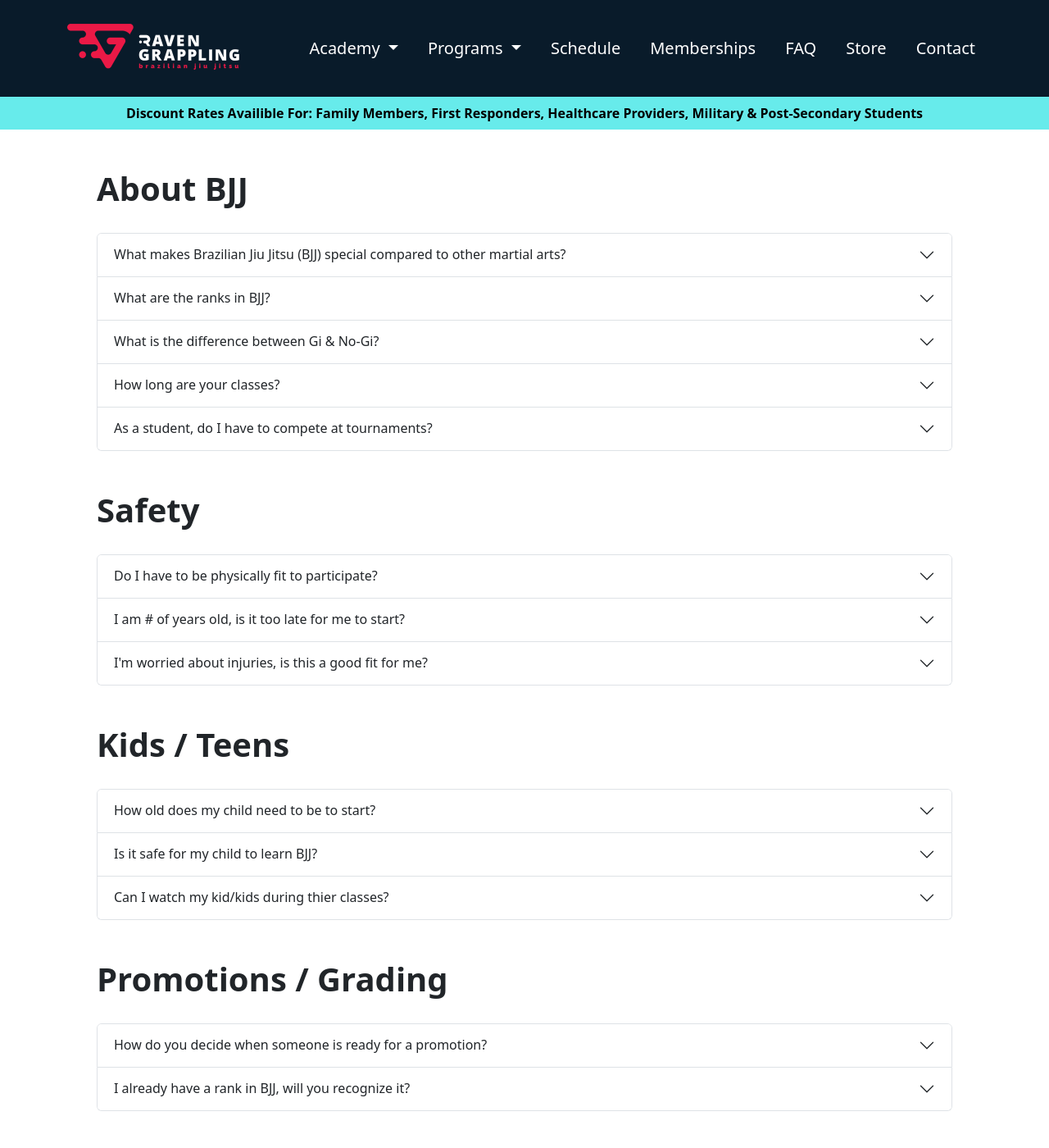
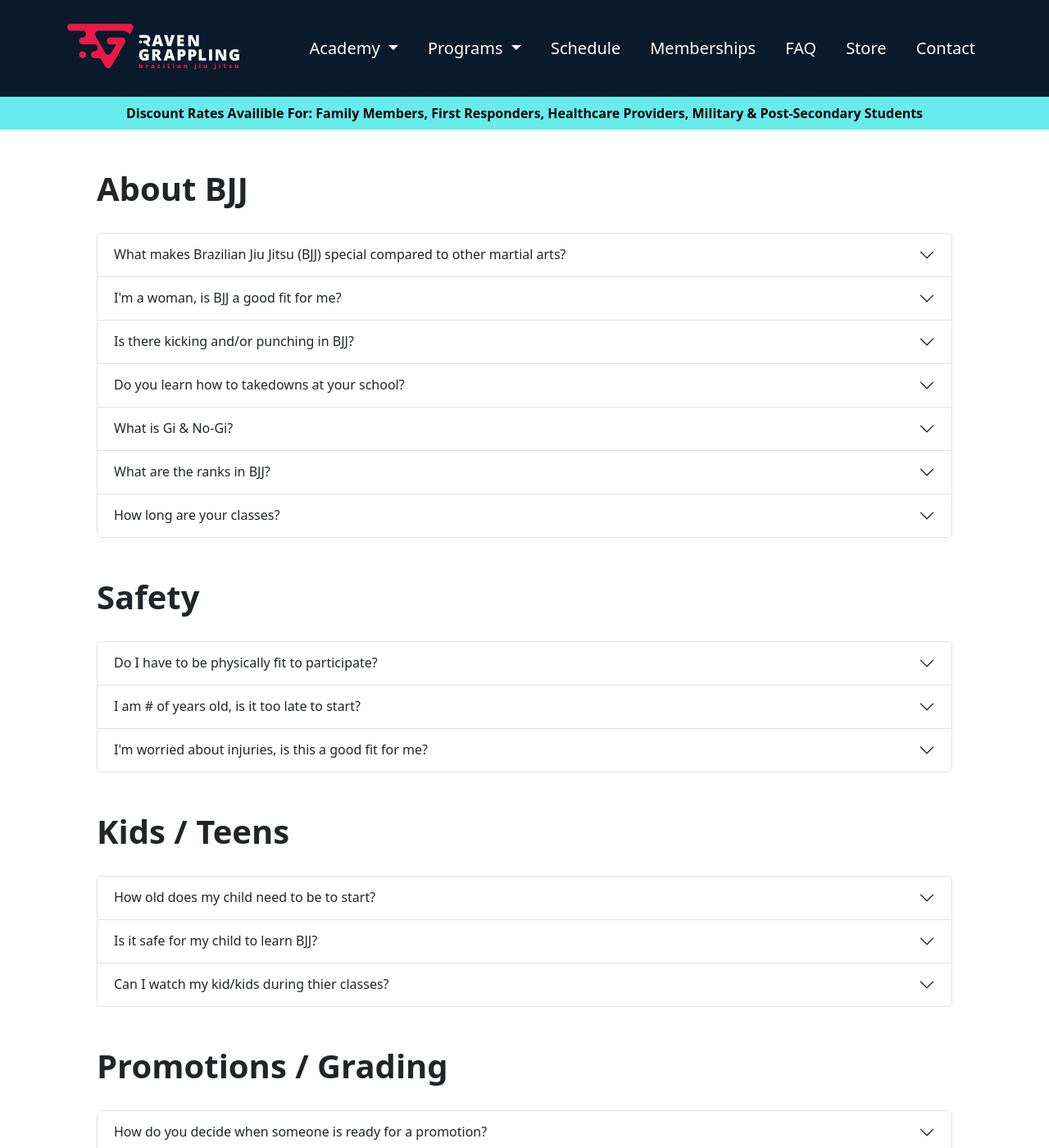
Before and after one commit to RavenGrappling/RavenGrappling.github.io, a Jekyll site: the page built from faq.md, in a window 1280 px wide and 1400 px high. Shown: the whole window at 82% size. Built offline with Jekyll 4.4.1, drawn with Linux system fonts in a browser that asks for light colours; some of the changed text lies outside the part shown.

Commit message:
Update faq.md

```diff
--- a/faq.md
+++ b/faq.md
@@ -18,11 +18,10 @@
       <div id="faq-about-body-1" class="accordion-collapse collapse" aria-labelledby="faq-about-header-1" data-bs-parent="#faq-about">
         <div class="accordion-body">
           <p>
-            BJJ is one of the best martial arts for self-defence, because it teaches you how to overcome bigger and stronger opponents using techniques that actually work!
+            BJJ is one of the only martial arts to be proven to be effective in real-life situations, because it teaches how to overcome bigger and stronger opponents using techniques that actually work!
           </p>
           <p>
-            Also, unlike other martial arts, BJJ does not encourage escalation of force/violence, unless it is absolutely necessary. Instead, you learn how to keep yourself
-            safe, while being in control of the situation.
+          It's also perfect fit for women, children and anyone else looking to start their martial arts journey, as classes are always aimed at providing an engaging, safe, and welcoming atmosphere.
           </p>
         </div>
       </div>
@@ -31,10 +30,76 @@
     <div class="accordion-item">
       <h2 class="accordion-header" id="faq-about-header-2">
         <button class="accordion-button collapsed" type="button" data-bs-toggle="collapse" data-bs-target="#faq-about-body-2" aria-expanded="false" aria-controls="faq-about-body-2">
+          I'm a woman, is BJJ a good fit for me?
+        </button>
+      </h2>
+      <div id="faq-about-body-2" class="accordion-collapse collapse" aria-labelledby="faq-about-header-3" data-bs-parent="#faq-about">
+        <div class="accordion-body">
+          <p>
+            Absolutely! BJJ is the single most effective martial art for women to learn. It will teach you self-defence techniques in a way that empowers you to be in control, so that you can gain the confidence in your ability to protect yourself if ever in danager.
+          </p>
+        </div>
+      </div>
+    </div>
+
+    <div class="accordion-item">
+      <h2 class="accordion-header" id="faq-about-header-3">
+        <button class="accordion-button collapsed" type="button" data-bs-toggle="collapse" data-bs-target="#faq-about-body-3" aria-expanded="false" aria-controls="faq-about-body-3">
+          Is there kicking and/or punching in BJJ?
+        </button>
+      </h2>
+      <div id="faq-about-body-3" class="accordion-collapse collapse" aria-labelledby="faq-about-header-3" data-bs-parent="#faq-about">
+        <div class="accordion-body">
+          <p>
+            No. BJJ is a grappling-based martial art that teaches how to use techniques that allow to either control or escapse the fight/situation, without needing to use additional force (submissions) unless given no other choice.
+          </p>
+        </div>
+      </div>
+    </div>
+
+    <div class="accordion-item">
+      <h2 class="accordion-header" id="faq-about-header-4">
+        <button class="accordion-button collapsed" type="button" data-bs-toggle="collapse" data-bs-target="#faq-about-body-4" aria-expanded="false" aria-controls="faq-about-body-4">
+          Do you learn how to takedowns at your school?
+        </button>
+      </h2>
+      <div id="faq-about-body-4" class="accordion-collapse collapse" aria-labelledby="faq-about-header-3" data-bs-parent="#faq-about">
+        <div class="accordion-body">
+          <p>
+            Yes. Everyone in both the Kids/Teens and Adult Programs will learn how to take people down, using both wrestling and Judo techniques.
+          </p>
+        </div>
+      </div>
+    </div>
+
+    <div class="accordion-item">
+      <h2 class="accordion-header" id="faq-about-header-5">
+        <button class="accordion-button collapsed" type="button" data-bs-toggle="collapse" data-bs-target="#faq-about-body-5" aria-expanded="false" aria-controls="faq-about-body-5">
+          What is Gi & No-Gi?
+        </button>
+      </h2>
+      <div id="faq-about-body-5" class="accordion-collapse collapse" aria-labelledby="faq-about-header-5" data-bs-parent="#faq-about">
+        <div class="accordion-body">
+          <p>
+            Gi or commonly referred to as Kimono, is when you wear the traditional uniform, which consists of a jacket, pants and a ranked belt.
+          </p>
+          <p>
+            No-Gi is when a practitioner wears a rashguard/t-shirt and shorts, without a belt showing their rank.
+          </p>
+          <p>
+            When it comes to practice, the fundamental movements are the same for both. However, the amount of techniques and the way they are performed can have different variations.
+          </p>
+        </div>
+      </div>
+    </div>
+
+    <div class="accordion-item">
+      <h2 class="accordion-header" id="faq-about-header-6">
+        <button class="accordion-button collapsed" type="button" data-bs-toggle="collapse" data-bs-target="#faq-about-body-6" aria-expanded="false" aria-controls="faq-about-body-6">
           What are the ranks in BJJ?
         </button>
       </h2>
-      <div id="faq-about-body-2" class="accordion-collapse collapse" aria-labelledby="faq-about-header-2" data-bs-parent="#faq-about">
+      <div id="faq-about-body-6" class="accordion-collapse collapse" aria-labelledby="faq-about-header-6" data-bs-parent="#faq-about">
         <div class="accordion-body">
           <p>
             The adults ranks are (16+): White -> Blue -> Purple -> Brown -> Black.
@@ -53,52 +118,18 @@
     </div>
 
     <div class="accordion-item">
-      <h2 class="accordion-header" id="faq-about-header-3">
-        <button class="accordion-button collapsed" type="button" data-bs-toggle="collapse" data-bs-target="#faq-about-body-3" aria-expanded="false" aria-controls="faq-about-body-3">
-          What is the difference between Gi & No-Gi?
-        </button>
-      </h2>
-      <div id="faq-about-body-3" class="accordion-collapse collapse" aria-labelledby="faq-about-header-3" data-bs-parent="#faq-about">
-        <div class="accordion-body">
-          <p>
-            Gi or commonly referred to as Kimono, is when you wear the traditional uniform, which consists of a jacket, pants and a ranked belt.
-          </p>
-          <p>
-            No-Gi is when a practitioner wears a rashguard/t-shirt and shorts, without a belt showing their rank.
-          </p>
-          <p>
-            When it comes to practice, the fundamental movements are the same for both. However, the amount of techniques and the way they are performed can differ from Gi and No-Gi.
-          </p>
-        </div>
-      </div>
-    </div>
-
-    <div class="accordion-item">
-      <h2 class="accordion-header" id="faq-about-header-4">
-        <button class="accordion-button collapsed" type="button" data-bs-toggle="collapse" data-bs-target="#faq-about-body-4" aria-expanded="false" aria-controls="faq-about-body-4">
+      <h2 class="accordion-header" id="faq-about-header-7">
+        <button class="accordion-button collapsed" type="button" data-bs-toggle="collapse" data-bs-target="#faq-about-body-7" aria-expanded="false" aria-controls="faq-about-body-7">
           How long are your classes?
         </button>
       </h2>
-      <div id="faq-about-body-4" class="accordion-collapse collapse" aria-labelledby="faq-about-header-3" data-bs-parent="#faq-about">
+      <div id="faq-about-body-7" class="accordion-collapse collapse" aria-labelledby="faq-about-header-7" data-bs-parent="#faq-about">
         <div class="accordion-body">
           <p>
-            Our classes are generally 1 hour long. The only class that is 1.5 hours long, is the Advanced program.
+            Our classes are generally 1 hour long, for all the programs.
           </p>
-        </div>
-      </div>
-    </div>
-
-    <div class="accordion-item">
-      <h2 class="accordion-header" id="faq-about-header-5">
-        <button class="accordion-button collapsed" type="button" data-bs-toggle="collapse" data-bs-target="#faq-about-body-5" aria-expanded="false" aria-controls="faq-about-body-5">
-          As a student, do I have to compete at tournaments?
-        </button>
-      </h2>
-      <div id="faq-about-body-5" class="accordion-collapse collapse" aria-labelledby="faq-about-header-5" data-bs-parent="#faq-about">
-        <div class="accordion-body">
           <p>
-            No. As much as we value competition, we understand that most of our students are doing BJJ as a fun and enjoyable activity.
-            However, if a student is interested in testing their skills through competition, we will help them prepare.
+            The only class that is 1.5 hours long, is the Advanced class.
           </p>
         </div>
       </div>
@@ -152,7 +183,7 @@
         <div class="accordion-body">
           <p>
             When doing any physical activity, there is always a chance that you might get injured.
-            At our gym, we make your safety our top priority, so you can rest assured that we will do our best to make sure that does not happen.
+            However, at our gym, we always make sure that your safety is our top priority, so you can rest assured that we will do our best to make sure that does not happen.
           </p>
         </div>
       </div>
@@ -247,6 +278,22 @@
         </div>
       </div>
     </div>
+
+    <div class="accordion-item">
+      <h2 class="accordion-header" id="faq-about-header-3">
+        <button class="accordion-button collapsed" type="button" data-bs-toggle="collapse" data-bs-target="#faq-about-body-3" aria-expanded="false" aria-controls="faq-about-body-3">
+          Do I have to compete at tournaments?
+        </button>
+      </h2>
+      <div id="faq-about-body-3" class="accordion-collapse collapse" aria-labelledby="faq-about-header-3" data-bs-parent="#faq-about">
+        <div class="accordion-body">
+          <p>
+            No. As much as we value competition, we understand that most of our students are doing BJJ as a fun and enjoyable activity.
+            However, if a student is interested in testing their skills through competition, we will help them prepare.
+          </p>
+        </div>
+      </div>
+    </div>
   </div>
 
   <h1>
```
Also changed, not shown: other parts of faq.md (+2 -2 lines).
